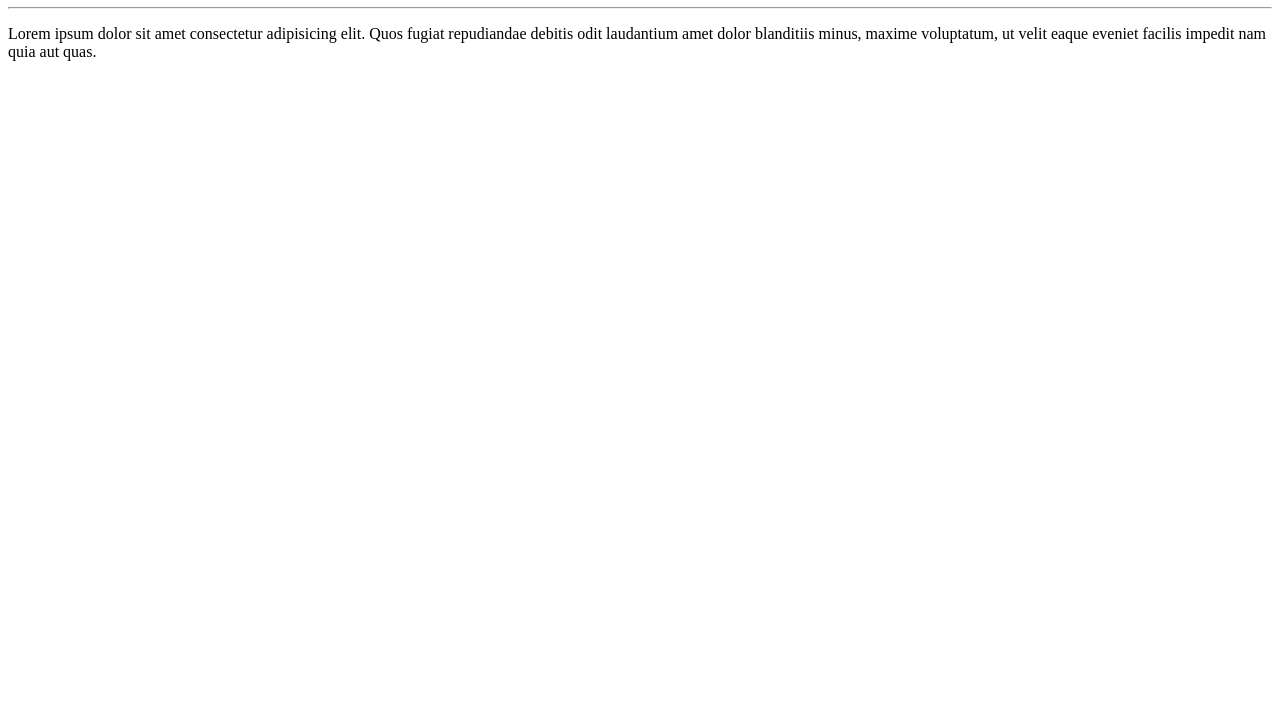
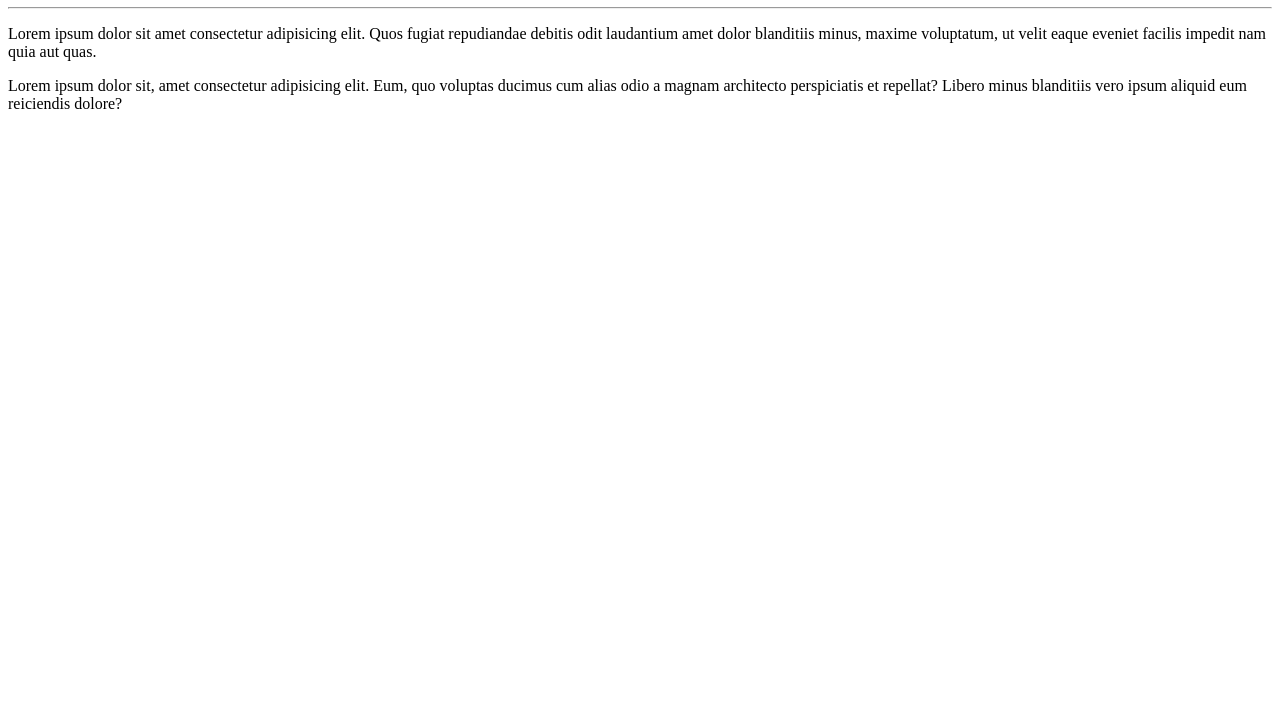
Before and after one commit to rmontalvao/Ola-Mundo, a plain HTML site: page site-exemplo/index.html in a window 1280 px wide. Shown: the part 73-800 px from the top of the page. Drawn offline with Linux system fonts and the light colour scheme.

Commit message:
Adicionado outro parágrafo

```diff
--- a/site-exemplo/index.html
+++ b/site-exemplo/index.html
@@ -9,5 +9,6 @@
     <h1>Olá Mundo</h1>
     <hr>
     <p>Lorem ipsum dolor sit amet consectetur adipisicing elit. Quos fugiat repudiandae debitis odit laudantium amet dolor blanditiis minus, maxime voluptatum, ut velit eaque eveniet facilis impedit nam quia aut quas.</p>
+    <p>Lorem ipsum dolor sit, amet consectetur adipisicing elit. Eum, quo voluptas ducimus cum alias odio a magnam architecto perspiciatis et repellat? Libero minus blanditiis vero ipsum aliquid eum reiciendis dolore?</p>
 </body>
 </html>
```
